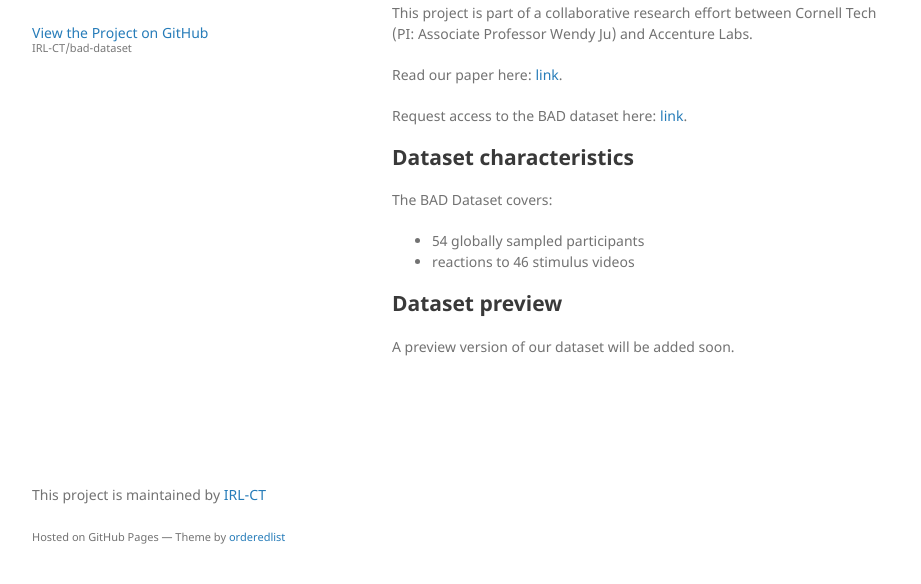
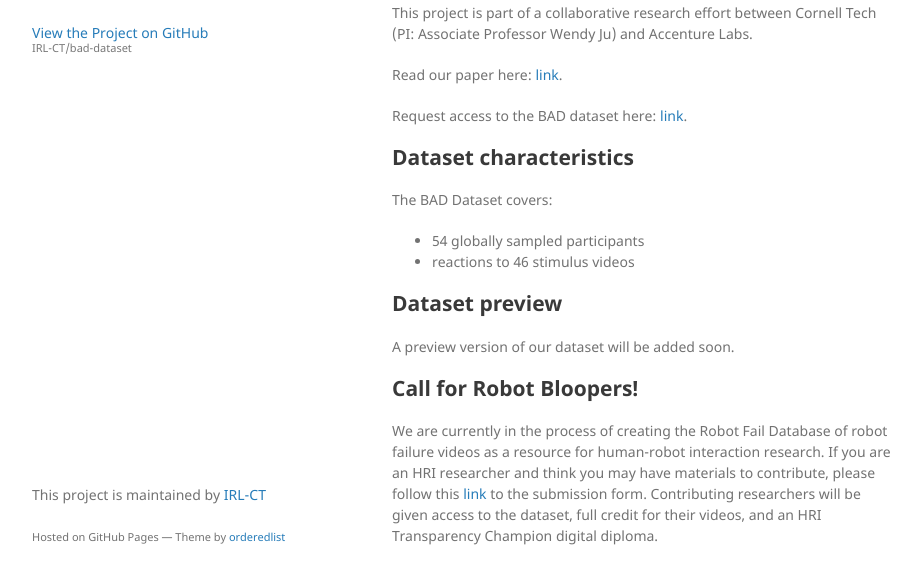
Before and after one commit to IRL-CT/bad-dataset, a Jekyll site: the page built from index.md, in a window 1280 px wide and 1013 px high, cut to the strip 397-981 px from the top of the window. Shown: the whole strip, without its empty margins (178-1099 px from the left). Built offline with Jekyll 4.4.1, drawn with Linux system fonts in a browser that asks for light colours; our own code applies the rules of GitHub Pages for plain Markdown files.

Commit message:
Update index.md

```diff
--- a/index.md
+++ b/index.md
@@ -22,3 +22,7 @@ The BAD Dataset covers:
 ## Dataset preview
 
 A preview version of our dataset will be added soon.
+
+## Call for Robot Bloopers!
+
+We are currently in the process of creating the Robot Fail Database of robot failure videos as a resource for human-robot interaction research. If you are an HRI researcher and think you may have materials to contribute, please follow this [link](https://forms.gle/iEP3FXBLiTYyiso39) to the submission form. Contributing researchers will be given access to the dataset, full credit for their videos, and an HRI Transparency Champion digital diploma.
```
